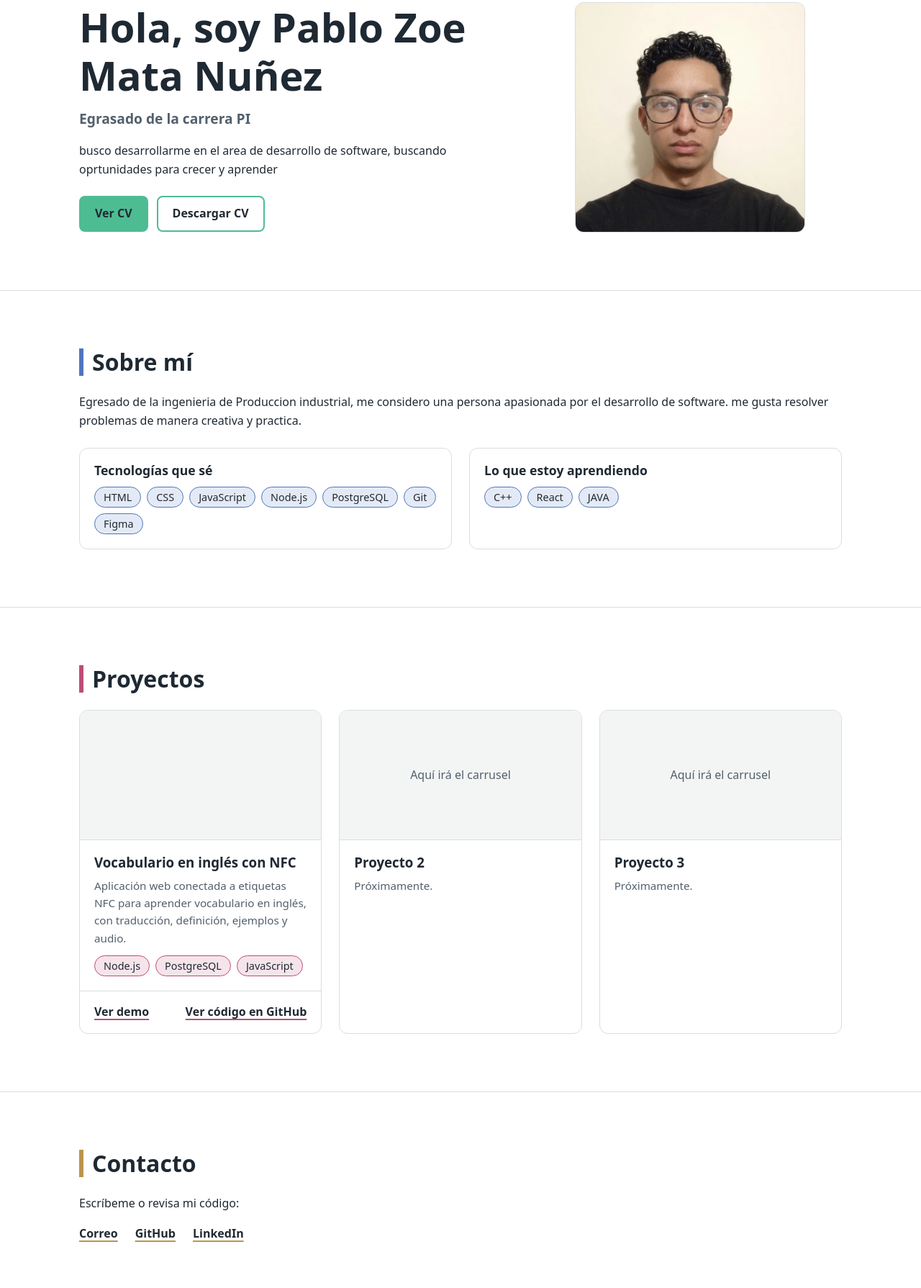
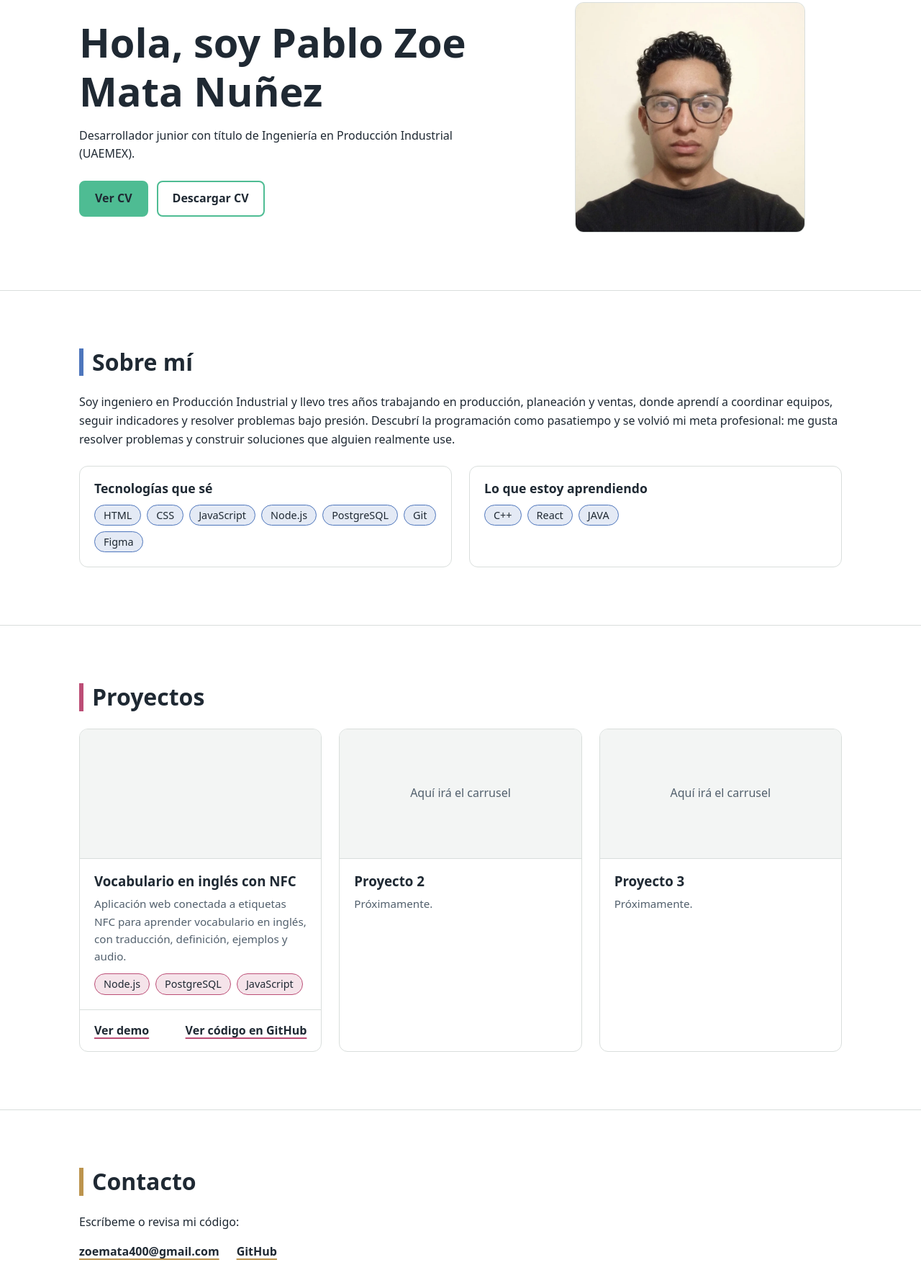
Before and after one commit to zoemata500-ops/Portafolio, a plain HTML site: page index.html in a window 1280 px wide. Shown: the part 141-1930 px from the top of the page at 72% size. Drawn offline with Linux system fonts and the light colour scheme; grey boxes are pictures that could not be loaded.

Commit message:
datos de introduccion

```diff
--- a/index.html
+++ b/index.html
@@ -37,15 +37,15 @@
       <div class="contenedor hero">
         <div class="hero-texto">
           <h1>Hola, soy Pablo Zoe Mata Nuñez</h1>
-          <p class="subtitulo">Egrasado de la carrera PI</p>
-          <!-- CAMBIA: escribe aquí tu presentación con tus palabras -->
-          <p>busco desarrollarme en el area de desarrollo de software, buscando oprtunidades para crecer y aprender</p>
+          <p class="subtitulo"></p>
+
+          <p>Desarrollador junior con título de Ingeniería en Producción Industrial (UAEMEX). </p>
 
           <div class="botones">
             <!-- target="_blank" abre el PDF en otra pestaña (ver) -->
-            <a href="cv.pdf" target="_blank" rel="noopener noreferrer" class="boton">Ver CV</a>
+            <a href="CV_Pablo_Mata_Nuñez.pdf" target="_blank" rel="noopener noreferrer" class="boton">Ver CV</a>
 
-            <a href="cv.pdf" download class="boton boton-borde">Descargar CV</a>
+            <a href="CV_Pablo_Mata_Nuñez.pdf" download class="boton boton-borde">Descargar CV</a>
           </div>
         </div>
 
@@ -59,7 +59,7 @@
       <div class="contenedor">
         <h2>Sobre mí</h2>
         <!-- CAMBIA: cuenta qué estudiaste y qué te gusta -->
-        <p>Egresado de la ingenieria de Produccion industrial, me considero una persona apasionada por el desarrollo de software. me gusta resolver problemas de manera creativa y practica. </p>
+        <p>Soy ingeniero en Producción Industrial y llevo tres años trabajando en producción, planeación y ventas, donde aprendí a coordinar equipos, seguir indicadores y resolver problemas bajo presión. Descubrí la programación como pasatiempo y se volvió mi meta profesional: me gusta resolver problemas y construir soluciones que alguien realmente use. </p>
 
         <div class="bloques">
           <div class="bloque">
@@ -149,10 +149,10 @@
 
         <ul class="enlaces-contacto">
           <!-- CAMBIA: tu correo real. mailto: abre el programa de correo -->
-          <li><a href="mailto:zoemata400@gmail.com">Correo</a></li>
+          <li><a href="mailto:zoemata400@gmail.com">zoemata400@gmail.com</a></li>
           <li><a href="https://github.com/zoemata500-ops" target="_blank" rel="noopener noreferrer">GitHub</a></li>
           <!-- CAMBIA: tu perfil real de LinkedIn -->
-          <li><a href="https://www.linkedin.com/in/tu-usuario" target="_blank" rel="noopener noreferrer">LinkedIn</a>
+          <!-- <li><a href="https://www.linkedin.com/in/tu-usuario" target="_blank" rel="noopener noreferrer">LinkedIn</a> -->
           </li>
         </ul>
       </div>
```
Also changed, not shown: 1 other file.
